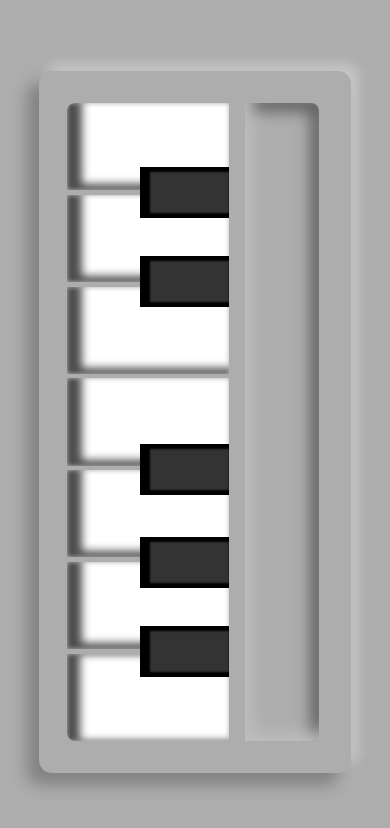
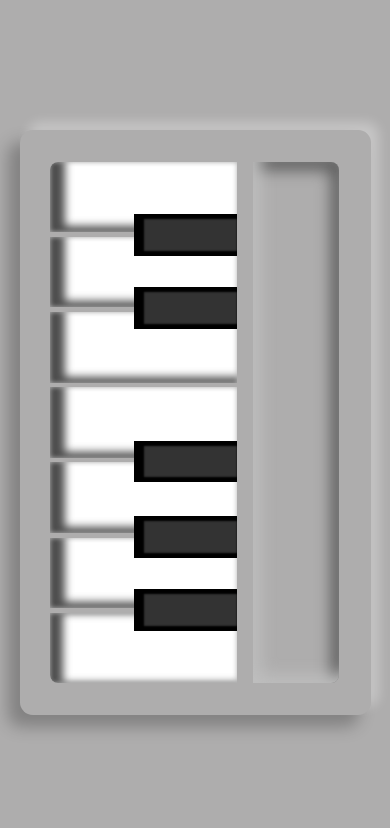
Before and after one commit to Pap-Ski/Piano, a plain HTML site: page index.html in a window 390 px wide. Drawn offline with Linux system fonts and the light colour scheme.

Commit message:
responsive fixes

```diff
--- a/style.css
+++ b/style.css
@@ -118,8 +118,8 @@ body {
     }
     .piano {
         transform: rotate(90deg);
-        height: 40%;
-        width: 180%;
+        height: 45%;
+        width: 150%;
         max-width: 846px;
     }
 }
```
